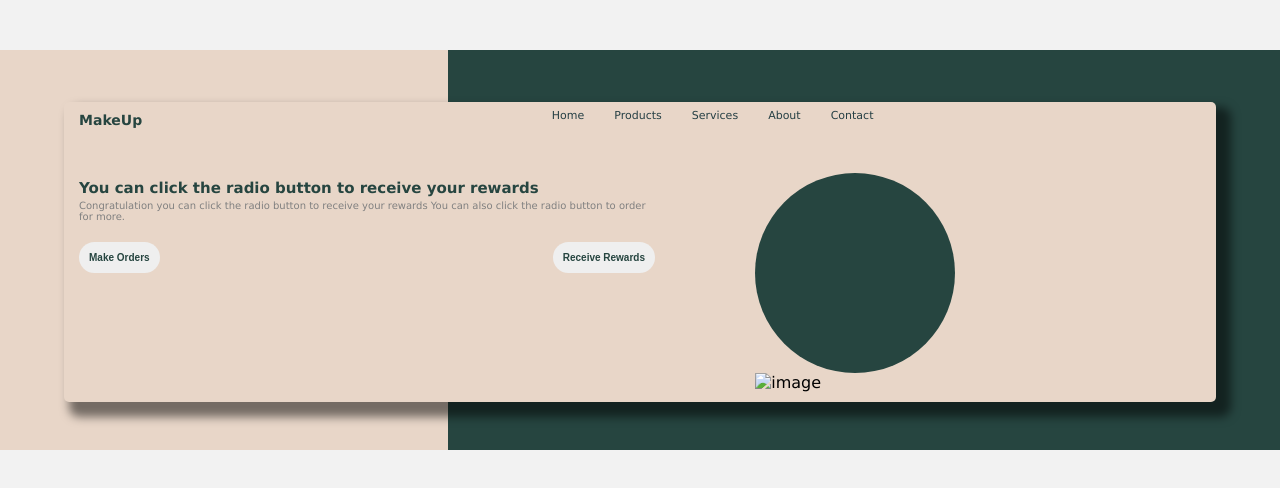
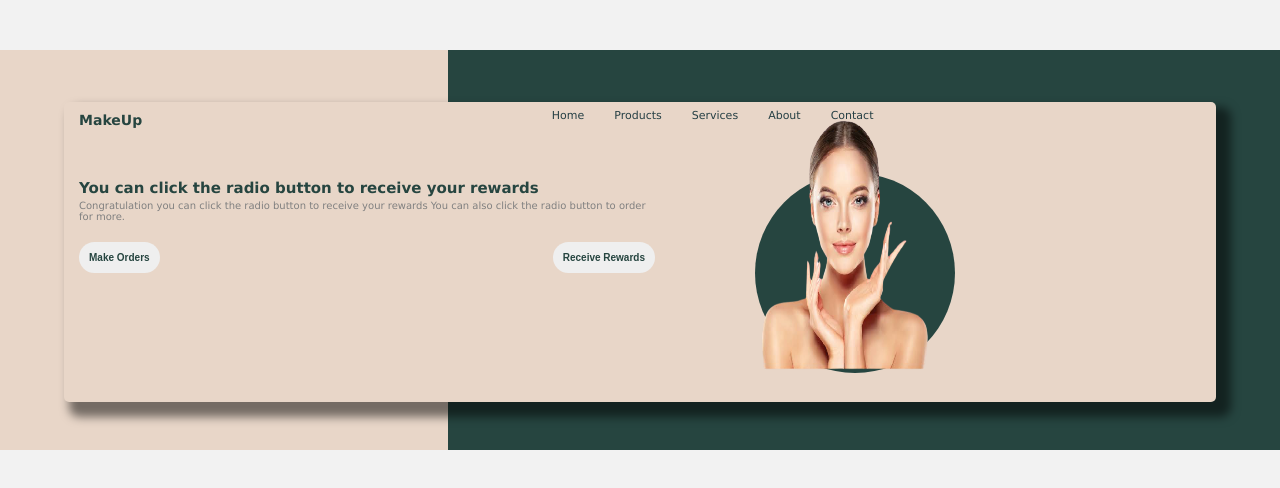
Before and after one commit to smanobj/landing-page, a plain HTML site: page index.html in a window 1280 px wide. Drawn offline with Linux system fonts and the light colour scheme.

Commit message:
Update index.html

```diff
--- a/index.html
+++ b/index.html
@@ -44,7 +44,7 @@
           </section>
 
             <div class="circle"></div>
-            <img src="main/lady.png" alt="image" class="lady">
+            <img src="lady.png" alt="image" class="lady">
 
     </div>
 
```
